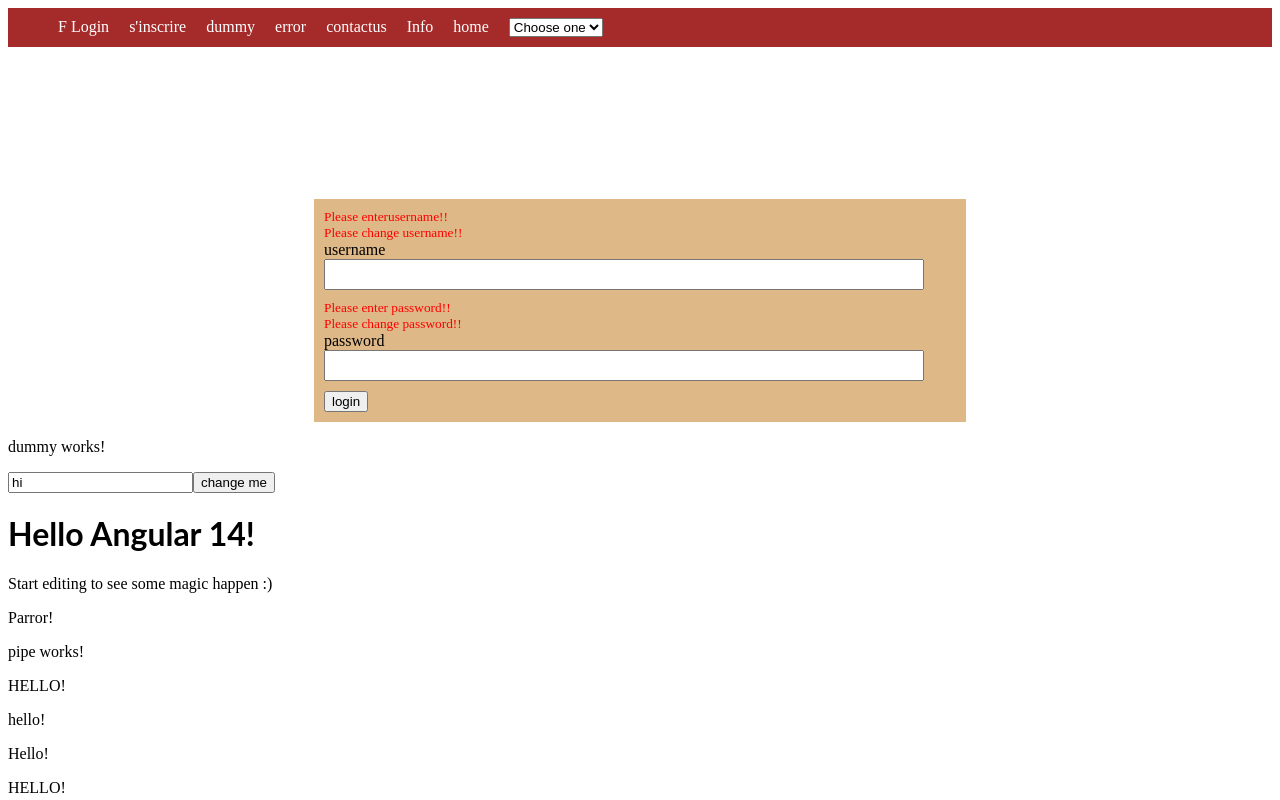
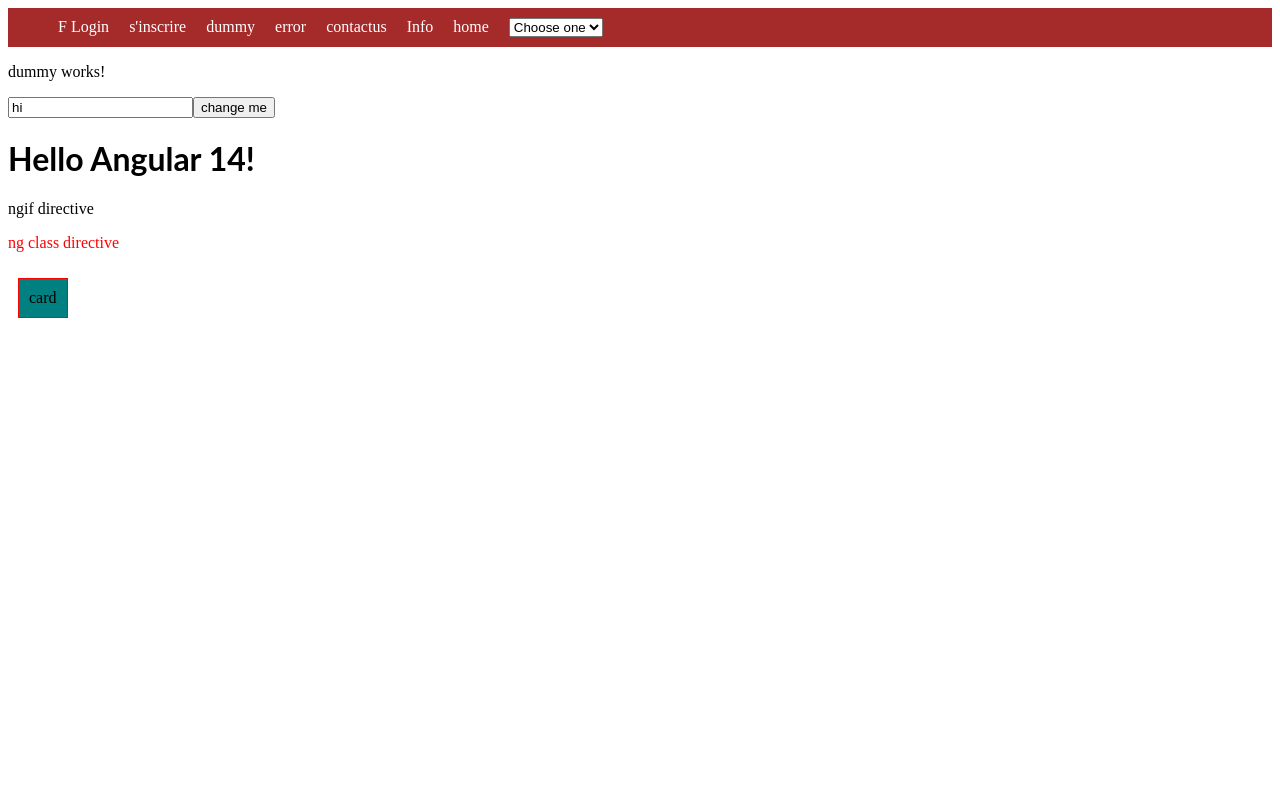
Before and after one commit to RamyaAmarnath/angular-ivy-7wg16t, an Angular app: page /dummy in a window 1280 px wide. Shown: the top 800 px of the page. Built offline with nearby package versions, Linux system fonts and the light colour scheme.

Commit message:
6 files modified

```diff
--- a/src/app/Components/dummy/dummy.component.css
+++ b/src/app/Components/dummy/dummy.component.css
@@ -0,0 +1,10 @@
+.error {
+  color: red;
+}
+.card {
+  border: 1px solid red;
+  padding: 10px;
+  margin: 10px;
+  display: inline-block;
+  background-color: teal;
+}
--- a/src/app/Components/dummy/dummy.component.html
+++ b/src/app/Components/dummy/dummy.component.html
@@ -4,7 +4,7 @@
 <input type="text" [value]="hello">
 <button (click)="chsngeme()">change me</button>
 <hello name="{{ name }}"></hello>
-<p>
+<!-- <p>
 	Start editing to see some magic happen :)
 </p>
 <p>Parror!</p>
@@ -19,5 +19,8 @@
 <p>{{now | date:'short':'-5'}}</p>
 <p>{{'hi' | language:'ENGLISH'}}</p>
 <p>{{'hi' | language:'TAMIL'}}</p>
-<p>{{'Hello' | language:'HINDI'}}</p>
+<p>{{'Hello' | language:'HINDI'}}</p> -->
 <p *ngIf="showme">ngif directive</p>
+<p [hidden]="showme">hidden directive</p>
+<p [ngClass]="{'error':showme}">ng class directive</p>
+<div class="card">card</div>
--- a/src/app/Components/dummy/dummy.component.ts
+++ b/src/app/Components/dummy/dummy.component.ts
@@ -10,6 +10,7 @@ export class DummyComponent implements OnInit {
   now = new Date();
   name = "Angular " + VERSION.major;
   showme = true;
+  list=[5,10,15,22,26,28];
   constructor() {}
 
   ngOnInit() {}
--- a/src/app/Components/signup/signup.component.html
+++ b/src/app/Components/signup/signup.component.html
@@ -1,4 +1,4 @@
-<form class="SignupForm">
+<form class="SignupForm" #f>
 	<div class="form-group">
 		<label for="username">username</label>
 		<input type="text">
--- a/src/app/Components/signup/signup.component.ts
+++ b/src/app/Components/signup/signup.component.ts
@@ -1,15 +1,13 @@
-import { Component, OnInit } from '@angular/core';
+import { Component, OnInit } from "@angular/core";
 
 @Component({
-  selector: 'app-signup',
-  templateUrl: './signup.component.html',
-  styleUrls: ['./signup.component.css']
+  selector: "app-signup",
+  templateUrl: "./signup.component.html",
+  styleUrls: ["./signup.component.css"]
 })
 export class SignupComponent implements OnInit {
+  constructor() {}
 
-  constructor() { }
-
-  ngOnInit() {
-  }
-
+  ngOnInit() {}
+  submit(f: any) {}
 }
--- a/src/app/app.component.html
+++ b/src/app/app.component.html
@@ -1,4 +1,4 @@
 <app-navbar></app-navbar>
-<app-login></app-login>
-<app-dummy></app-dummy>
+<!-- <app-login></app-login>
+<app-dummy></app-dummy> -->
 <router-outlet></router-outlet>
```
Lines whose indentation alone changed are shown as unchanged.
